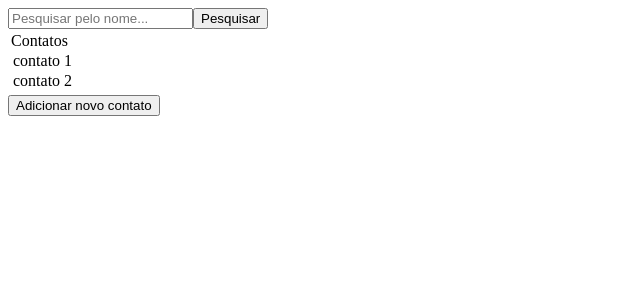
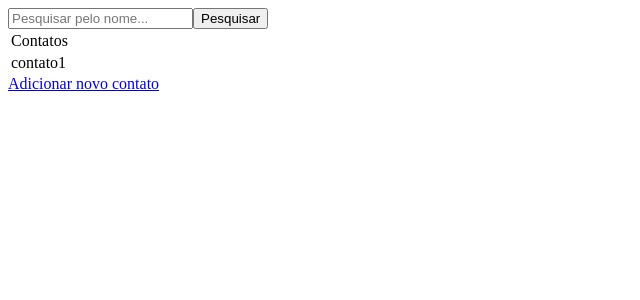
Before and after one commit to MonicaAlcantaraBrandao/contact-list, a React (Vite) app: page / in a window 1280 px wide. Shown: the top 300 px of the page, without its empty margins (0-640 px from the left). Built offline with nearby package versions, Linux system fonts and the light colour scheme.

Commit message:
primeira rota

```diff
--- /dev/null
+++ b/Router.jsx
@@ -0,0 +1,14 @@
+import { Routes, Route } from "react-router-dom";
+import Contacts from "./src/pages/contacts";
+import AddNewContact from "./src/pages/AddNewContact";
+
+function Router(){
+    return(
+        <Routes>
+            <Route path="/" element={<Contacts/>}/>
+            <Route path="/add-new-contact" element={<AddNewContact/>}/>
+        </Routes>
+    )
+}
+
+export default Router
--- a/package.json
+++ b/package.json
@@ -11,7 +11,8 @@
   },
   "dependencies": {
     "react": "^18.2.0",
-    "react-dom": "^18.2.0"
+    "react-dom": "^18.2.0",
+    "react-router-dom": "^6.16.0"
   },
   "devDependencies": {
     "@types/react": "^18.2.15",
--- a/src/App.jsx
+++ b/src/App.jsx
@@ -1,8 +1,12 @@
-import Contacts from "./pages/contacts"
+import { BrowserRouter } from "react-router-dom"
+import Router from "../Router"
 
 function App() {
   return(
-    <Contacts/>
+    <BrowserRouter>
+    <Router/>
+    </BrowserRouter>
+
   )
 }
 
--- /dev/null
+++ b/src/pages/AddNewContact/index.jsx
@@ -0,0 +1,7 @@
+function AddNewContact(){
+return(
+    <h1>Adicionar novo contato</h1>
+)
+}
+
+export default AddNewContact
--- a/src/pages/Contacts/index.jsx
+++ b/src/pages/Contacts/index.jsx
@@ -1,18 +1,24 @@
+import { Link } from "react-router-dom"
+
 function Contacts(){
     return(
         <div>
         <form>
             <input type="text" placeholder="Pesquisar pelo nome..." />
             <button>Pesquisar</button>
+
+        <table>
+            <tbody>
+            <tr>
+                <td>Contatos</td>
+            </tr>
+            <tr>
+                <td>contato1</td>
+            </tr>
+            </tbody>
+        </table>
         </form>
-        <table>
-            <td> Contatos
-            <tr>contato 1</tr>
-            <tr>contato 2</tr>
-            </td>
-        </table>
-
-        <button>Adicionar novo contato</button>
+        <Link to="/add-new-contact" className="btn">Adicionar novo contato</Link>
         </div>
 
     )
```
Also changed, not shown: 1 other file (tests, documents, lock files or other folders).
